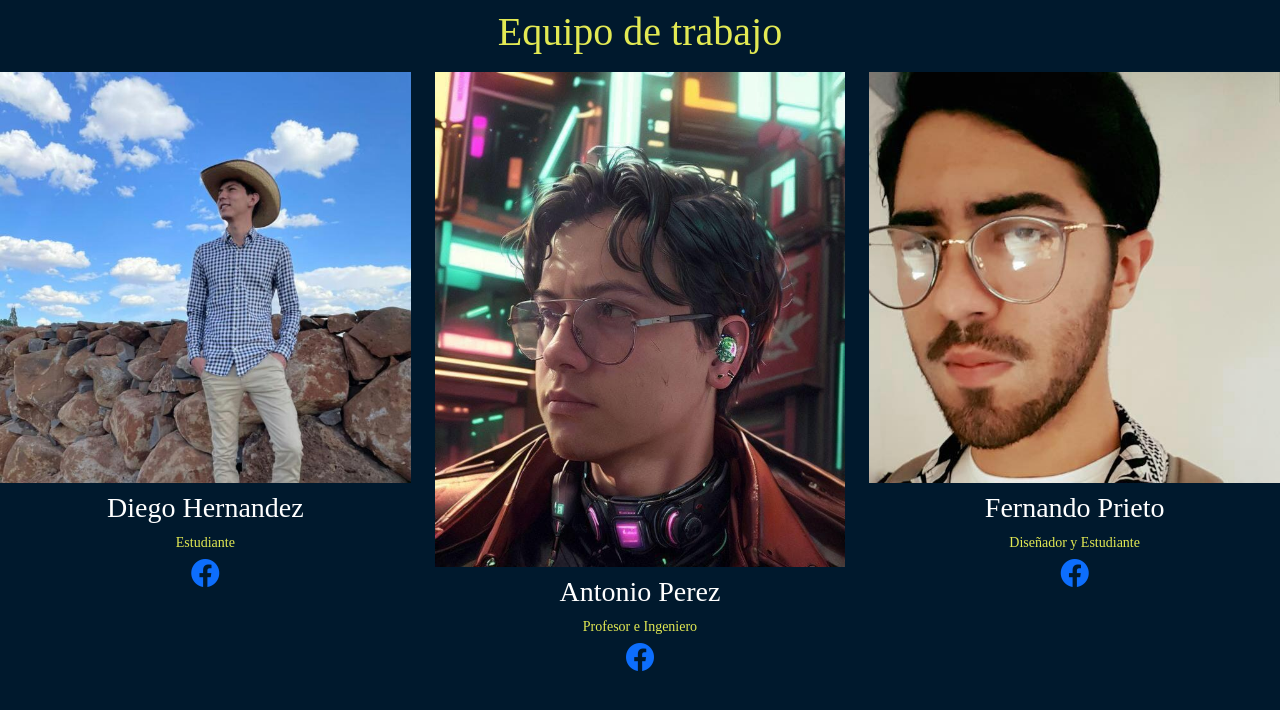
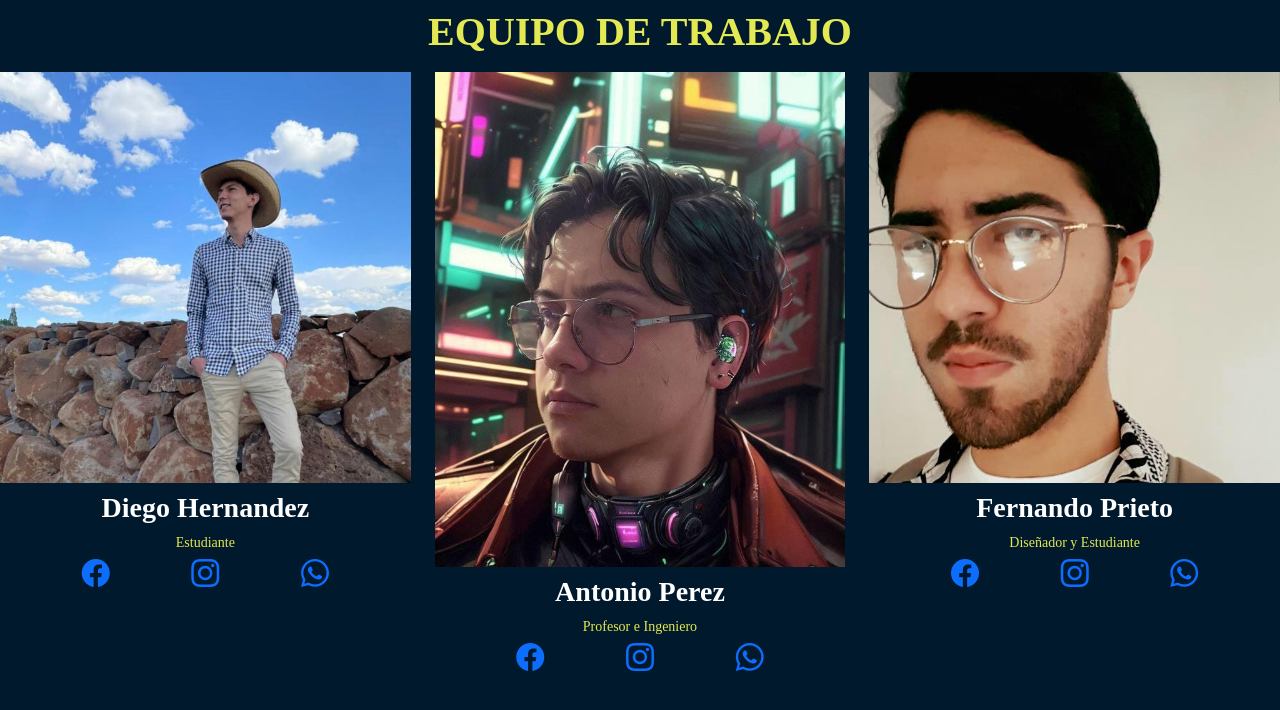
Before and after one commit to diegohdz17/Proyecto1, a plain HTML site: page index.html in a window 1280 px wide. Drawn offline with nearby package versions, Linux system fonts and the light colour scheme.

Commit message:
modificacionFinal

```diff
--- a/index.html
+++ b/index.html
@@ -12,13 +12,13 @@
     <div class="conatiner">
         <div class="row">
             <div class="col-12">
-                <h1 class="text-center pt-2 pb-2">Equipo de trabajo</h1>
+                <h1 class="text-center pt-2 pb-2 fw-bold text-uppercase">Equipo de trabajo</h1>
 
             </div>
 
         </div>
         <div class="row">
-            <div class="col-12 col-md-4">
+            <div class="col-12 col-md-4 mb-4">
                 <div class="team mb-2">
                     <img src="assets/img/diego.jpg" alt="Diego Hernandez" class="img-fluid">
                     <div class="overlay d-flex justify-content-center aling-items-center ">
@@ -28,14 +28,16 @@
                     </div>
 
                 </div>
-                <h3 class="text-white text-center">Diego Hernandez</h3>
+                <h3 class="text-white text-center fw-bold">Diego Hernandez</h3>
                 <small class="d-block text-center">Estudiante</small>
                 <div class="d-flex justify-content-evenly fs-3">
-                    <a href="#"><i class="bi bi-facebook"></i></a>
+                    <a href="https://www.facebook.com" target="_blank"><i class="bi bi-facebook"></i></a>
+                    <a href="https://www.instagram.com "target="_blank"><i class="bi bi-instagram"></i></a>
+                    <a href="#"><i class="bi bi-whatsapp"></i></a>
                 </div>
 
             </div>
-            <div class="col-12 col-md-4">
+            <div class="col-12 col-md-4 mb-4">
                 <div class="team mb-2">
                     <img src="assets/img/antonio.jpg" alt="Antonio Perez" class="img-fluid">
                     <div class="overlay d-flex justify-content-center aling-items-center">
@@ -46,14 +48,16 @@
                     </div>
 
                 </div>
-                <h3 class="text-white text-center">Antonio Perez</h3>
+                <h3 class="text-white text-center fw-bold">Antonio Perez</h3>
                 <small class="d-block text-center">Profesor e Ingeniero</small>
                 <div class="d-flex justify-content-evenly fs-3">
-                    <a href="#"><i class="bi bi-facebook"></i></a>
+                    <a href="https://www.facebook.com" target="_blank"><i class="bi bi-facebook"></i></a>
+                    <a href="https://www.instagram.com "target="_blank"><i class="bi bi-instagram"></i></a>
+                    <a href="#"><i class="bi bi-whatsapp"></i></a>
                 </div>
 
             </div>
-            <div class="col-12 col-md-4">
+            <div class="col-12 col-md-4 mb-4">
                 <div class="team mb-2">
                     <img src="assets/img/Fer.jpg" alt="Fernando Prieto" class="img-fluid">
                     <div class="overlay d-flex justify-content-center aling-items-center">
@@ -64,10 +68,13 @@
                     </div>
 
                 </div>
-                <h3 class="text-white text-center">Fernando Prieto</h3>
+                <h3 class="text-white text-center fw-bold">Fernando Prieto</h3>
                 <small class="d-block text-center">Diseñador y Estudiante</small>
                 <div class="d-flex justify-content-evenly fs-3">
-                    <a href="#"><i class="bi bi-facebook"></i></a>
+                    <a href="https://www.facebook.com" target="_blank"><i class="bi bi-facebook"></i></a>
+                    <a href="https://www.instagram.com "target="_blank"><i class="bi bi-instagram"></i></a>
+                    <a href="#"><i class="bi bi-whatsapp"></i></a>
+
                 </div>
 
             </div>
```
